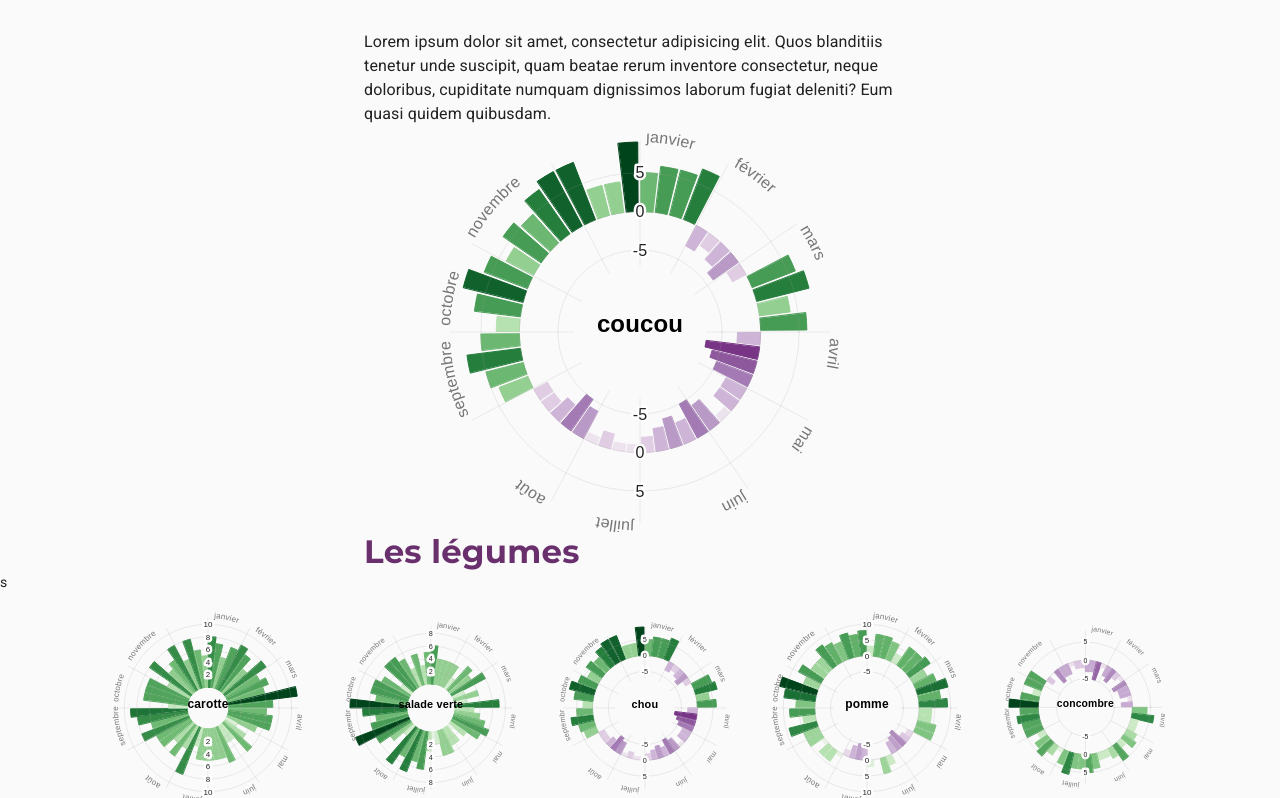
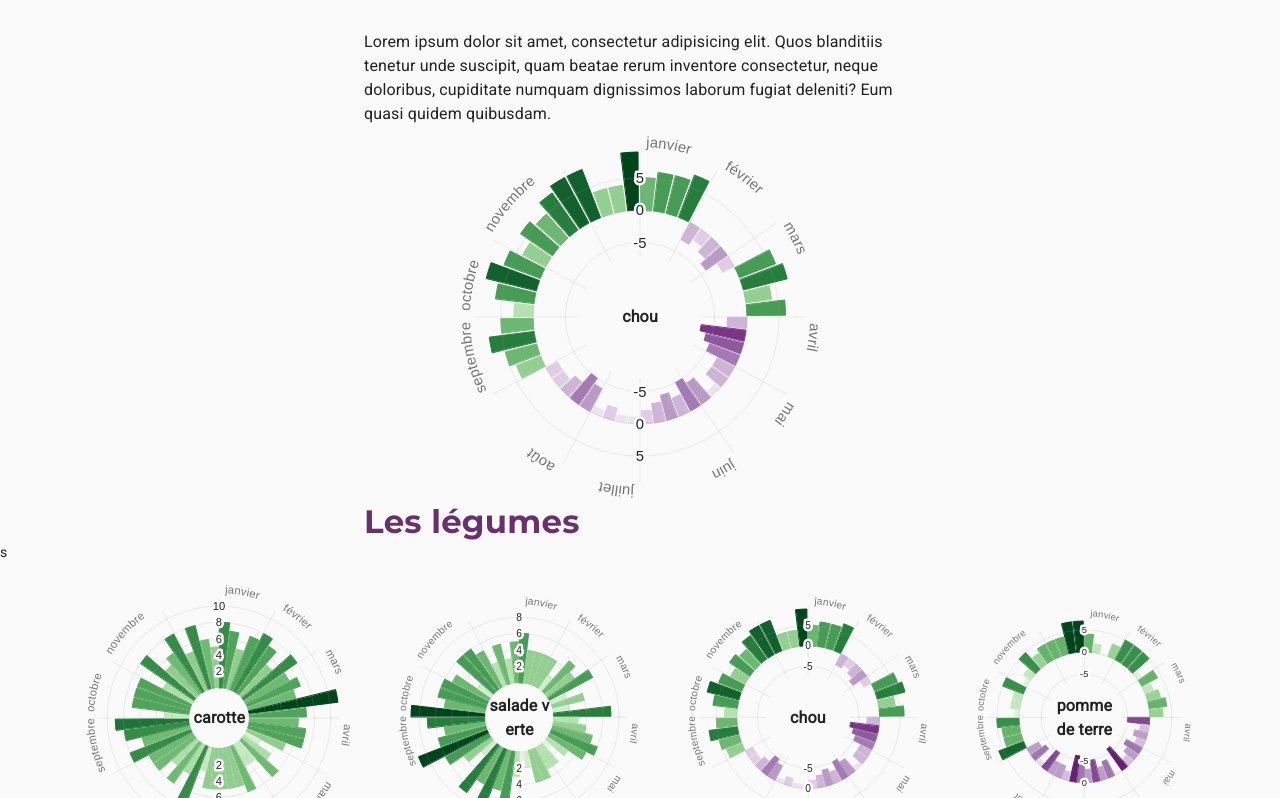
Before and after one commit to emaulandi/menu-cantines, a React (Vite) app: page / in a window 1280 px wide. Shown: the part 502-1300 px from the top of the page. Built offline with nearby package versions, Linux system fonts and the light colour scheme; a web font is replaced by a local one.

Commit message:
Uodate radial chart display

```diff
--- a/src/App.jsx
+++ b/src/App.jsx
@@ -31,9 +31,9 @@ function App () {
 
         <AlimentRadial
           svgId="test"
-          svgSide={400}
+          svgSide={370}
           aliment="chou"
-          label="coucou"
+          label="chou"
         />
 
         <Typography variant="h4" color="secondary">
--- a/src/components/AlimentRadial.jsx
+++ b/src/components/AlimentRadial.jsx
@@ -1,6 +1,6 @@
 import React, { useEffect } from 'react';
 
-import { Box } from '@material-ui/core';
+import { Box, Typography } from '@material-ui/core';
 import { makeStyles } from '@material-ui/core/styles';
 
 import initRadial from '../radial';
@@ -10,6 +10,17 @@ const useStyles =  makeStyles({
   svgContainer: {
     display: 'flex',
     justifyContent: 'center',
+    position: 'relative',
+  },
+  textContainer: {
+    maxWidth: '3.9em',
+    wordBreak: 'break-all',
+    position: 'absolute',
+    zIndex: 1,
+    top: '50%',
+    left: '50%',
+    transform: 'translate(-50%, -50%)',
+    textAlign: 'center',
   },
 });
 
@@ -18,12 +29,17 @@ const AlimentRadial = ({ svgId, svgSide, aliment, label }) => {
 
   useEffect(() => {
     const dataWeeks = weeksSaisonByAliment.find(({ foodName }) => foodName === aliment).data;
-    initRadial(svgId, svgSide, dataWeeks, label);
+    initRadial(svgId, svgSide, dataWeeks);
   });
 
   return (
     <Box className={classes.svgContainer}>
       <svg id={svgId}> </svg>
+      <Typography variant="body1" className={classes.textContainer}>
+        <Box fontWeight="fontWeightBold">
+          {label}
+        </Box>
+      </Typography>
     </Box>
   );
 };
--- a/src/components/AlimentsRadials.jsx
+++ b/src/components/AlimentsRadials.jsx
@@ -38,7 +38,7 @@ const AlimentsRadials = ({ alimentCategory = 'legume' }) => {
 
   const svgSizeScale = scaleLinear()
     .domain([0, maxPerWeek])
-    .range([100, 200]);
+    .range([150, 280]);
 
   return (
     <Container maxWidth="lg" className={classes.wholeChartContainer}>
@@ -50,7 +50,7 @@ const AlimentsRadials = ({ alimentCategory = 'legume' }) => {
           return (
             <Grid item className={classes.gridItem}>
               <AlimentRadial
-                svgId={`chart-radial-${alimentName.split(' ')[0]}`}
+                svgId={`chart-radial-${alimentName.split(' ')[0]}-${alimentName.split(' ')[1]}`}
                 svgSide={svgSizeScale(maxCount)}
                 aliment={alimentName}
                 label={alimentName}
--- a/src/radial.js
+++ b/src/radial.js
@@ -17,23 +17,25 @@ const defaultChartSize = 300;
 const axisFontColor = grey[500];
 const monthFontColor = grey[600];
 
-const initRadial = (svgId, svgSide = defaultChartSize, dataWeeks, label) => {
+const initRadial = (svgId, svgSide = defaultChartSize, dataWeeks) => {
   // delete any previous element
   select(`#${svgId}`).selectChildren().remove();
 
   // texts sizes
   const defaultTicksSize = 10;
   const ticksSize = (svgSide * defaultTicksSize * 1.2) / defaultChartSize;
-  const defaultLabelSize = 18;
-  const labelSize = (svgSide * defaultLabelSize) / defaultChartSize;
 
   // build chart
   const baseline = 0;
-  const margin = 10;
+  const margin = 20;
+  const marginMonthText = 5;
   const yTicksNum = 3;
   const svgInnerRadius = svgSide / 6;
   const svgOuterRadius = svgSide / 2 - margin;
-  const localBound = max(dataWeeks.map(({ count }) => count));
+  const localBound = max([
+    max(dataWeeks.map(({ count }) => count)),
+    Math.abs(min(dataWeeks.map(({ count }) => count))),
+  ]);
 
   const xScale = scaleBand(
     dataWeeks.map(d => d.week),
@@ -84,8 +86,8 @@ const initRadial = (svgId, svgSide = defaultChartSize, dataWeeks, label) => {
         .attr('id', d => d.id)
         .attr('fill', 'none')
         .attr('d', d => `
-          M${pointRadial(xScale(d.week), svgOuterRadius)}
-          A${svgOuterRadius},${svgOuterRadius} 0,0,1 ${pointRadial(xScale(d.week + 4), svgOuterRadius)}
+          M${pointRadial(xScale(d.week), svgOuterRadius + marginMonthText)}
+          A${svgOuterRadius + marginMonthText},${svgOuterRadius + marginMonthText} 0,0,1 ${pointRadial(xScale(d.week + 4), svgOuterRadius + marginMonthText)}
         `))
       .call(g => g.append('text')
         .append('textPath')
@@ -149,15 +151,6 @@ const initRadial = (svgId, svgSide = defaultChartSize, dataWeeks, label) => {
 
   container.append('g')
     .call(xAxis);
-
-  container.append('text')
-    .attr('font-family', 'sans-serif')
-    .attr('font-size', labelSize)
-    .attr('font-weight', 'bold')
-    .attr('x', 0)
-    .attr('y', 0)
-    .style('text-anchor', 'middle')
-    .text(label);
 };
 
 export { initRadial as default };
```
